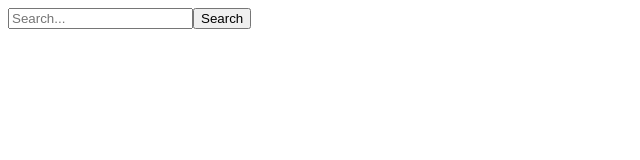
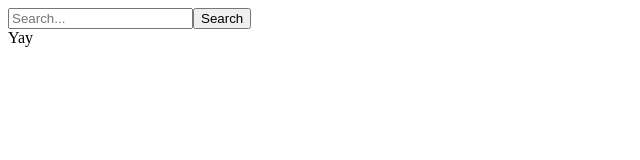
Before and after one commit to bathoele/weather-app, a React (Vite) app: page / in a window 1280 px wide. Shown: the top 160 px of the page, without its empty margins (0-640 px from the left). Built offline with nearby package versions, Linux system fonts and the light colour scheme.

Commit message:
Add base DisplayContainer setup

```diff
--- a/src/App.jsx
+++ b/src/App.jsx
@@ -1,5 +1,6 @@
 import React, { useState } from "react"
 import SearchBar  from "./components/SearchBar"
+import DisplayContainer from "./components/DisplayContainer"
 
 function App() {
   // this links the weather data to future display components
@@ -8,6 +9,7 @@ function App() {
   return(
     <div>
       <SearchBar onResults={setResults} />
+      <DisplayContainer />
     </div>
   )
 }
--- /dev/null
+++ b/src/components/DisplayContainer.jsx
@@ -0,0 +1,9 @@
+import React from "react";
+
+function DisplayContainer() {
+  return(
+    <div>Yay</div>
+  )
+}
+
+export default DisplayContainer;
--- a/src/components/SearchBar.jsx
+++ b/src/components/SearchBar.jsx
@@ -1,6 +1,6 @@
 import React, { useEffect, useState, useRef } from "react";
 
-function SearchBar() {
+function SearchBar({ onResults }) {
   const [query, setQuery] = useState('');
   const [suggestions, setSuggestions] = useState([]);
   // the open hook controls suggestion list display
@@ -39,8 +39,7 @@ function SearchBar() {
 
     const res = await fetch(`http://localhost:3000/submit?lat=${encodeURIComponent(lat)}&long=${encodeURIComponent(long)}`);
     const data = await res.json();
-    console.log(data);
-    // onResults(data);
+    onResults(data);
   }
 
   const handleInput = (e) => {
```
